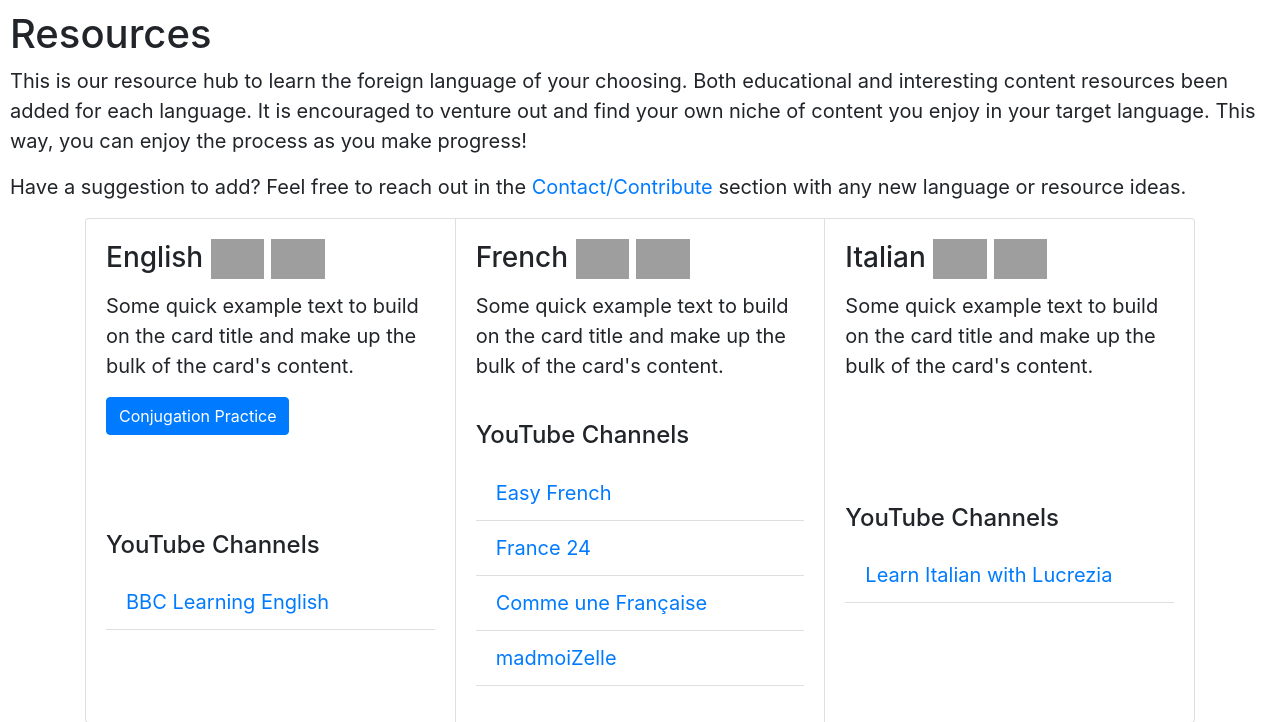
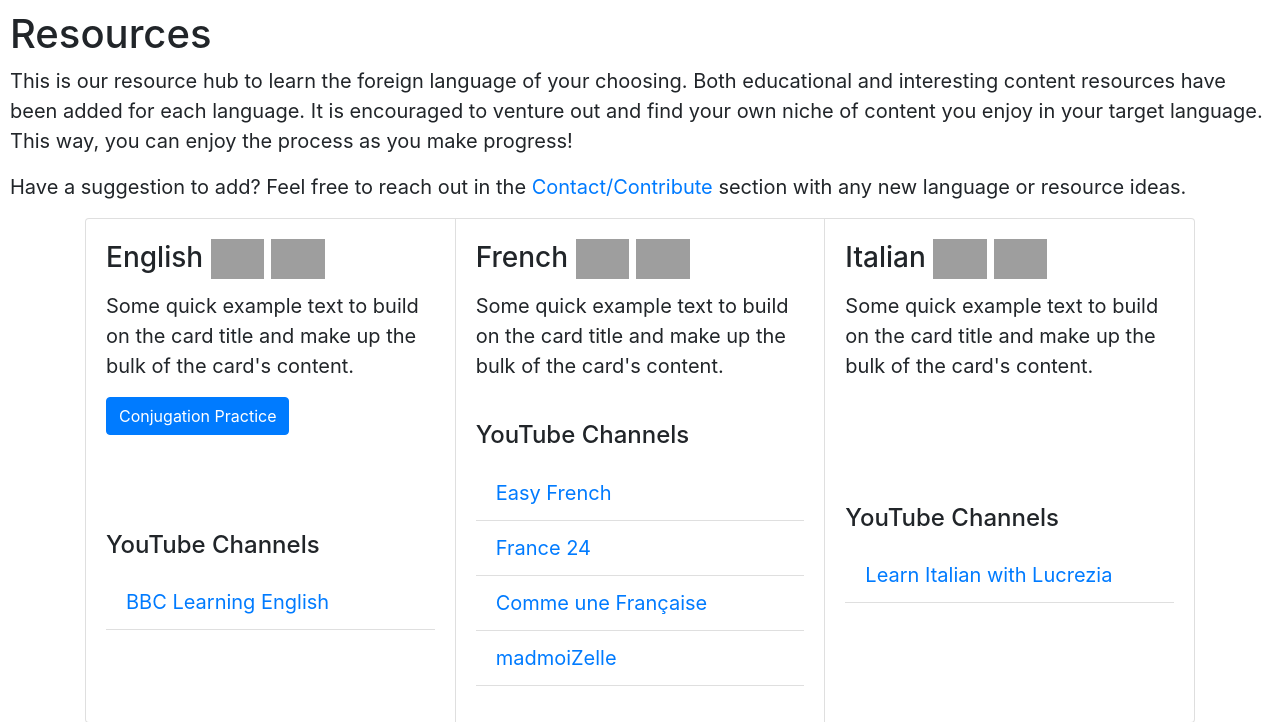
Before and after one commit to maxdemaio/langlab, a Django app: page /resources in a window 1280 px wide. Shown: the part 56-778 px from the top of the page. Run offline with Django 3.2, Linux system fonts and the light colour scheme; some libraries are stand-ins or nearby versions; grey boxes are pictures that could not be loaded.

Commit message:
Updated hello styling and corrected syntax error in resources section

```diff
--- a/conjugate/static/conjugate/scripts.js
+++ b/conjugate/static/conjugate/scripts.js
@@ -27,5 +27,4 @@ document.addEventListener("DOMContentLoaded", function() {
             };
         }
     }
-
 });
--- a/hello/static/hello/styles.css
+++ b/hello/static/hello/styles.css
@@ -69,3 +69,8 @@ p {
 #contact-section {
     padding: 10px 10px 20px 10px;
 }
+
+#contact-section {
+    max-width: 800px;
+    margin-right: auto;
+}
--- a/hello/templates/hello/contact.html
+++ b/hello/templates/hello/contact.html
@@ -11,13 +11,13 @@ Contact
 
 <section id="contact-section">
     <h1>Contact</h1>
-
     <p>
         Hi there! It's Max here, if you have any feature requests or bug reports, please tweet at <a
             href="https://twitter.com/maxwelldemaio">@maxwelldemaio</a>, or feel free to contribute
-            at <a href="https://github.com/maxwelldemaio/langlab">the open source GitHub repository</a>.
-            As an open source project, we are open to new ideas so please feel free to reach out.
+        at <a href="https://github.com/maxwelldemaio/langlab">the open source GitHub repository</a>.
+        As an open source project, we are open to new ideas so please feel free to reach out.
     </p>
+
 
 </section>
 
--- a/hello/templates/hello/resources.html
+++ b/hello/templates/hello/resources.html
@@ -14,7 +14,7 @@
     <h1>Resources</h1>
     <p>
         This is our resource hub to learn the foreign language of your choosing. Both educational and interesting
-        content resources been added for each language. It is encouraged to venture out and find your own niche
+        content resources have been added for each language. It is encouraged to venture out and find your own niche
         of content you enjoy in your target language. This way, you can enjoy the process as you make progress!
     </p>
     <p>
```
